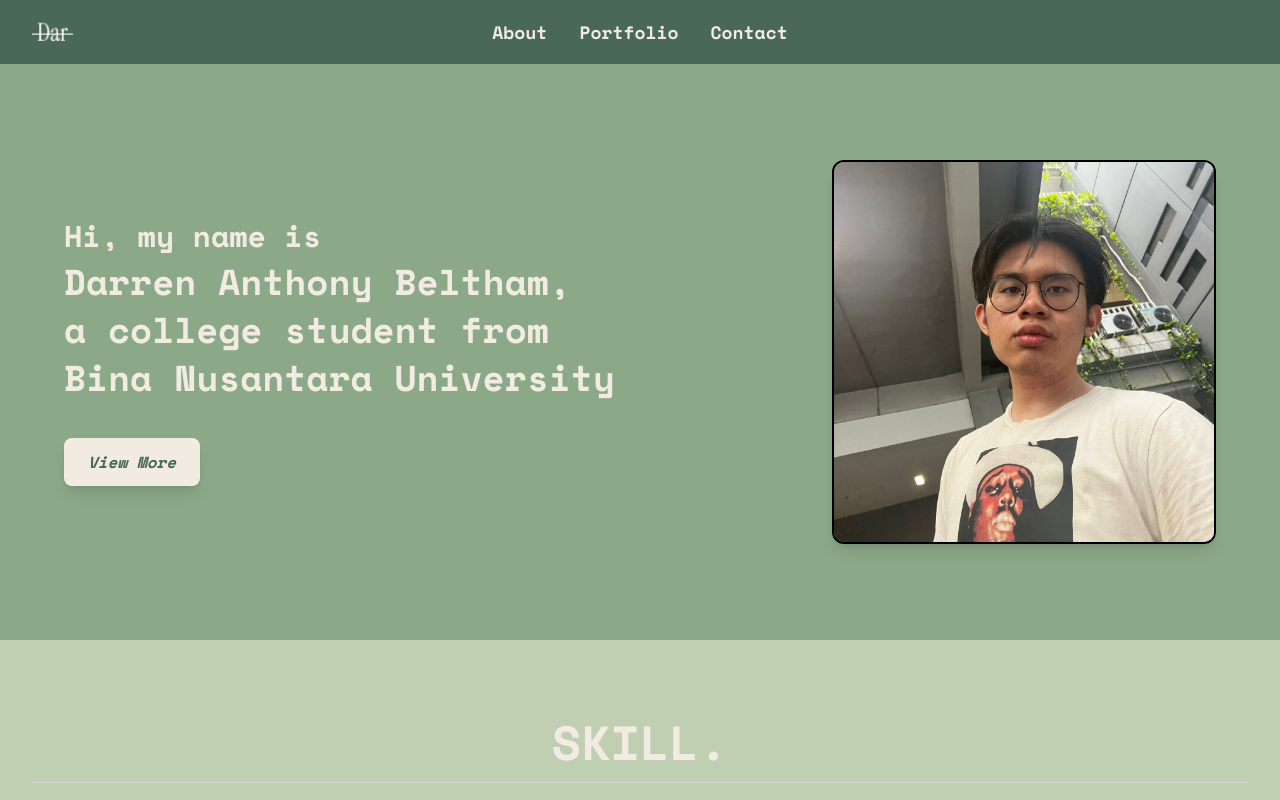
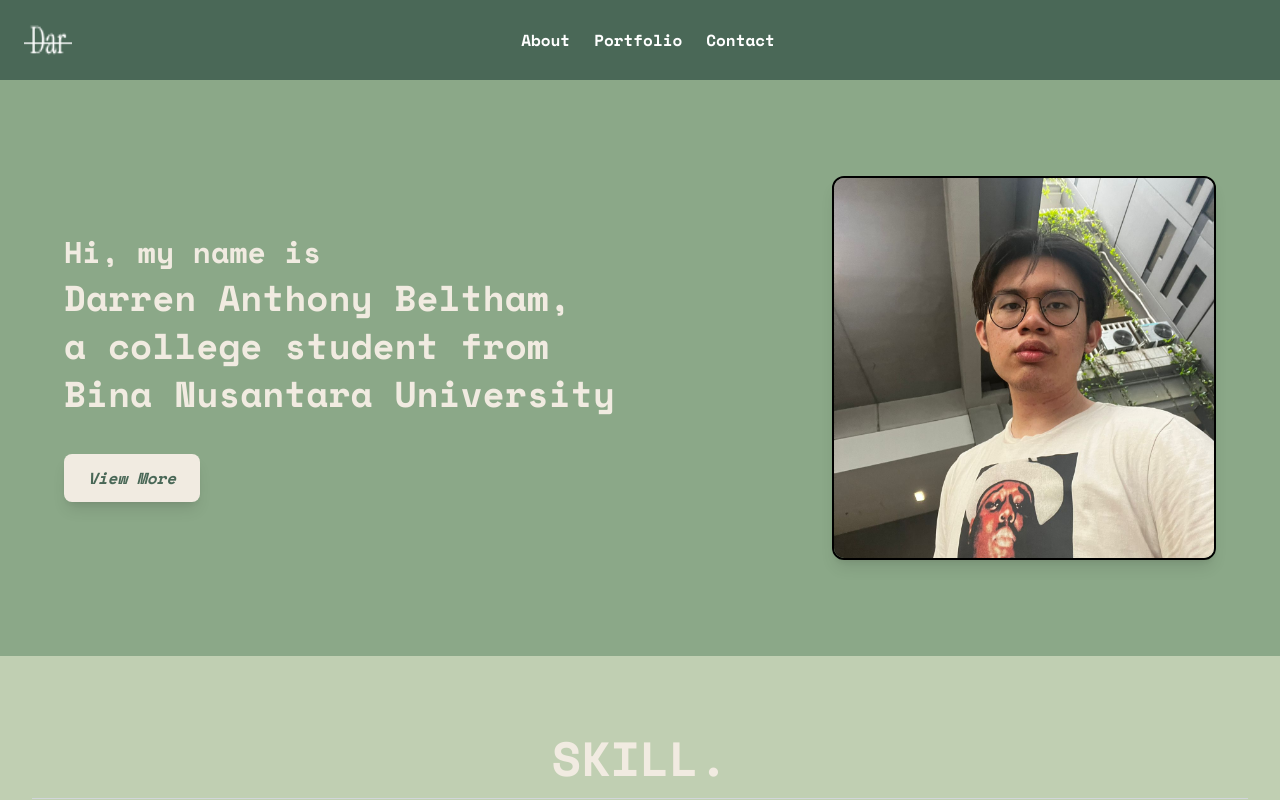
Before and after one commit to DarrenAnthonyBeltham/portfolio, a React (Create React App) app: page / in a window 1280 px wide. Shown: the top 800 px of the page. Built offline with nearby package versions, Linux system fonts and the light colour scheme.

Commit message:
Update Header.jsx

```diff
--- a/src/components/Header.jsx
+++ b/src/components/Header.jsx
@@ -1,30 +1,32 @@
-import React from 'react'
-import logo from '../image/Logo.png'
+import React from 'react';
+import Logo from '../image/Logo.png'
 
+export default function Header() {
+  const handleScroll = (id) => {
+    document.getElementById(id).scrollIntoView({ behavior: 'smooth' });
+  }
 
-const Header = () => {
   return (
-    <div className="navbar flex justify-between items-center px-8 py-4 bg-[#4A6857]">
-      <div className="flex-1">
-        <img src={logo} alt="Logo" className="logo h-8" />
+    <header className="bg-[#4A6857] text-white flex items-center justify-between px-6 py-4 font-spacemono">
+      <div className="flex items-center">
+        <img src={Logo} alt="Logo" className="w-12 h-12 mr-4" />
       </div>
 
-      <ul className="flex space-x-8 text-[#F1EBE1] flex-1 justify-center">
+      <nav className="flex-grow">
+        <ul className="flex justify-center space-x-6">
           <li>
-          <a className="navbarfont text-lg font-bold hover:text-black transition-colors font-spacemono" href="#">About</a>
+            <button onClick={() => handleScroll('about')} className="hover:text-[#F1EBE1] font-spacemono font-bold">About</button>
           </li>
-
           <li>
-          <a className="navbarfont text-lg font-bold hover:text-black transition-colors font-spacemono" href="#">Portfolio</a>
+            <button onClick={() => handleScroll('skill')} className="hover:text-[#F1EBE1] font-spacemono font-bold">Portfolio</button>
           </li>
-
           <li>
-          <a className="navbarfont text-lg font-bold hover:text-black transition-colors font-spacemono" href="#">Contact</a>
+            <button onClick={() => handleScroll('contact')} className="hover:text-[#F1EBE1] font-spacemono font-bold">Contact</button>
           </li>
         </ul>
-      <div className="flex-1"></div>
-    </div>
-  )
+      </nav>
+
+      <div className="w-12 h-12"></div>
+    </header>
+  );
 }
-
-export default Header
```
Lines whose indentation alone changed are shown as unchanged.
